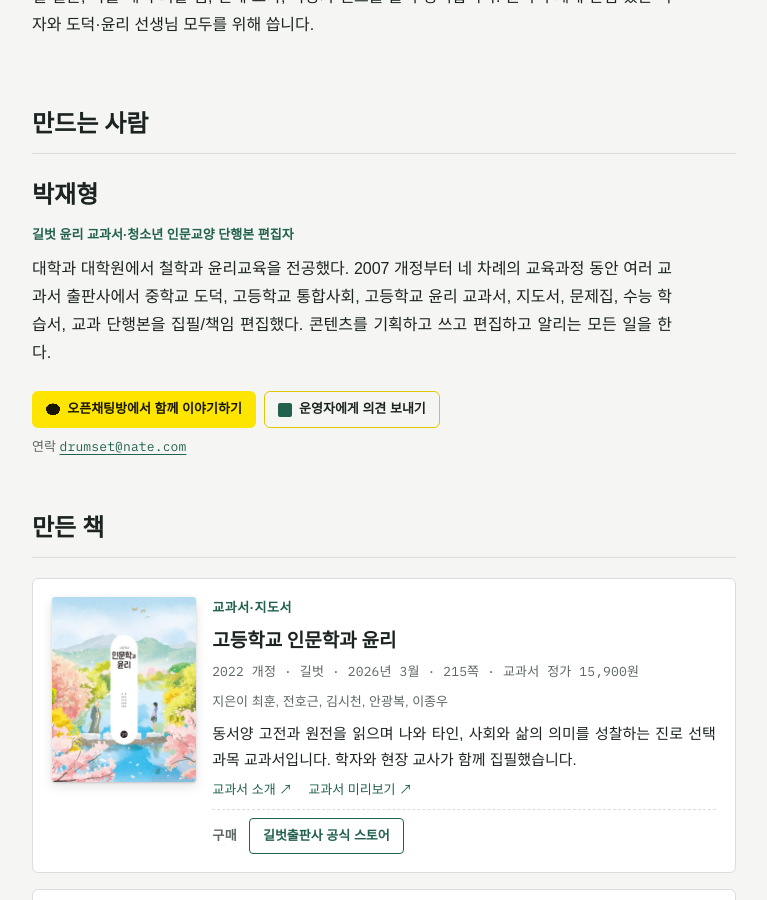
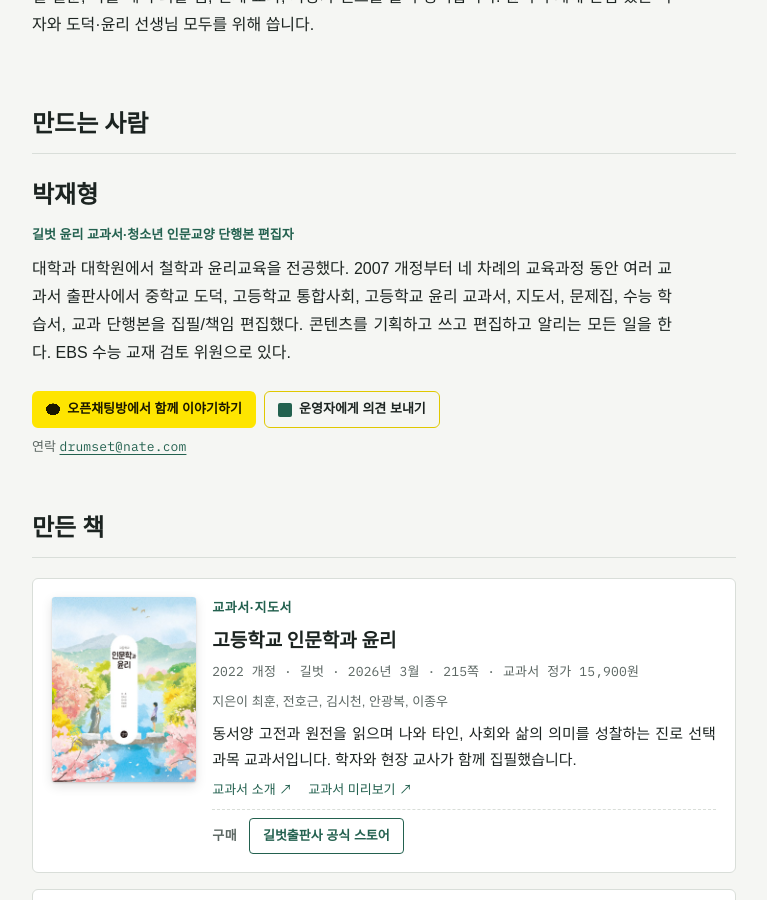
Before and after one commit to ethics-news/ethics-news.github.io, a Jekyll site: the page built from about/index.html, in a window 1280 px wide and 900 px high, scrolled down 321 px. Shown: the whole window, without its empty margins (256-1023 px from the left). Built offline with Jekyll 4.4.1, drawn with Linux system fonts in a browser that asks for light colours; some web fonts are replaced.

Commit message:
소개 글에 EBS 수능 교재 검토 위원 추가
Co-Authored-By: Claude Opus 5.5 <noreply@anthropic.com>
Claude-Session: https://claude.ai/code/session_01T6ePPceWU8bVGSDdg45vi9

```diff
--- a/about/index.html
+++ b/about/index.html
@@ -17,7 +17,7 @@ title: 소개
     <p class="person-name">{{ site.author }}</p>
     <p class="person-role">길벗 윤리 교과서·청소년 인문교양 단행본 편집자</p>
     <div class="prose">
-      <p>대학과 대학원에서 철학과 윤리교육을 전공했다. 2007 개정부터 네 차례의 교육과정 동안 여러 교과서 출판사에서 중학교 도덕, 고등학교 통합사회, 고등학교 윤리 교과서, 지도서, 문제집, 수능 학습서, 교과 단행본을 집필/책임 편집했다. 콘텐츠를 기획하고 쓰고 편집하고 알리는 모든 일을 한다.</p>
+      <p>대학과 대학원에서 철학과 윤리교육을 전공했다. 2007 개정부터 네 차례의 교육과정 동안 여러 교과서 출판사에서 중학교 도덕, 고등학교 통합사회, 고등학교 윤리 교과서, 지도서, 문제집, 수능 학습서, 교과 단행본을 집필/책임 편집했다. 콘텐츠를 기획하고 쓰고 편집하고 알리는 모든 일을 한다. EBS 수능 교재 검토 위원으로 있다.</p>
     </div>
     <p class="person-contact"><span class="chat-btns"><a class="openchat" href="{{ site.openchat }}" target="_blank" rel="noopener">오픈채팅방에서 함께 이야기하기</a>{% if site.feedback_form %}<a class="openchat form" href="{{ site.feedback_form }}" target="_blank" rel="noopener">운영자에게 의견 보내기</a>{% endif %}</span></p>
     <p class="person-contact">연락 <a class="mono mail" href="mailto:{{ site.email }}">{{ site.email }}</a></p>
```
